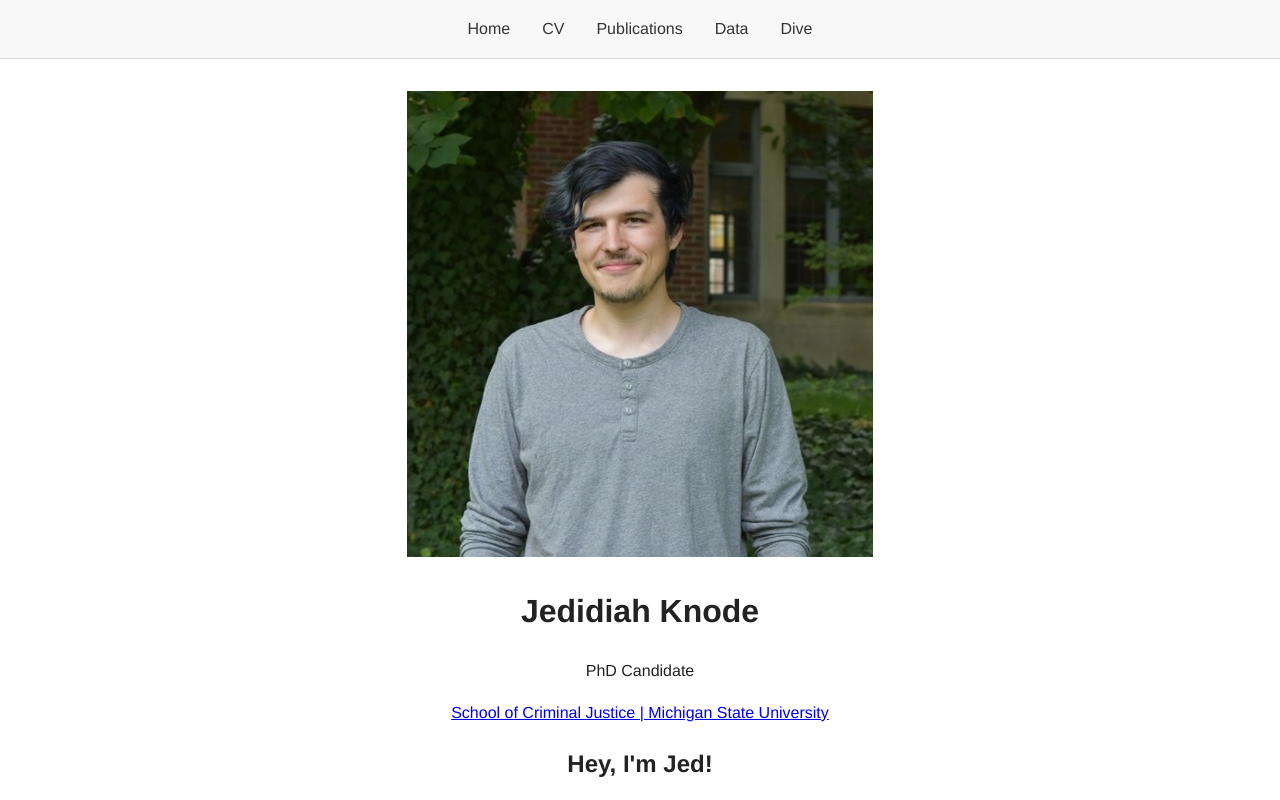
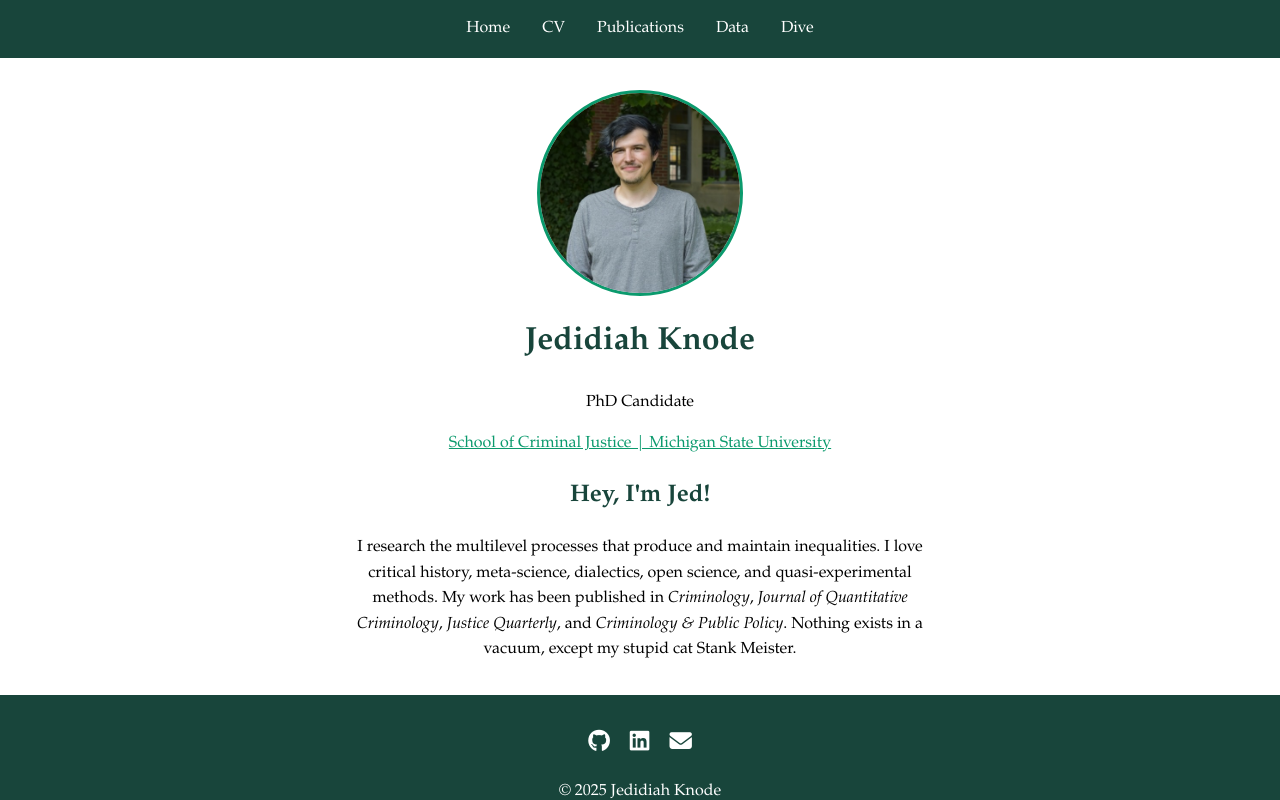
Before and after one commit to jedidiahknode/jedidiahknode.github.io, a plain HTML site: page index.html in a window 1280 px wide. Shown: the top 800 px of the page. Drawn offline with Linux system fonts and the light colour scheme.

Commit message:
Update style.css

```diff
--- a/style.css
+++ b/style.css
@@ -1,13 +1,23 @@
+:root {
+  --msu-spartan-green: #18453B;
+  --msu-kelly-green: #008208;
+  --msu-lime-green: #7BBD00;
+  --msu-excellence-green: #0B9A6D;
+  --white: #FFFFFF;
+  --black: #000000;
+}
+
 body {
-  font-family: "Helvetica Neue", Arial, sans-serif;
+  font-family: "Garamond", serif;
   margin: 0;
   line-height: 1.6;
-  background: #fff;
-  color: #222;
+  background: var(--white);
+  color: var(--black);
 }
+
+/* Header & Nav */
 header {
-  background: #f8f8f8;
-  border-bottom: 1px solid #ddd;
+  background: var(--msu-spartan-green);
   padding: 1rem;
 }
 nav {
@@ -17,12 +27,15 @@ nav {
 }
 nav a {
   text-decoration: none;
-  color: #333;
+  color: var(--white);
   font-weight: 500;
+  transition: color 0.2s ease;
 }
 nav a:hover {
-  color: #007acc;
+  color: var(--msu-lime-green);
 }
+
+/* Main Content */
 main {
   max-width: 800px;
   margin: 2rem auto;
@@ -30,19 +43,48 @@ main {
 }
 h1, h2 {
   font-weight: 600;
+  color: var(--msu-spartan-green);
 }
+a {
+  color: var(--msu-excellence-green); /* Hyperlinks */
+  text-decoration: underline;
+}
+a:hover {
+  color: var(--msu-kelly-green);
+}
+
+/* Footer */
 footer {
   text-align: center;
   padding: 2rem;
-  border-top: 1px solid #ddd;
   margin-top: 2rem;
+  background: var(--msu-spartan-green);
+  color: var(--white);
 }
+footer a {
+  color: var(--white);
+}
+footer a:hover {
+  color: var(--msu-lime-green);
+}
+
+/* Social Icons */
 .social-icons a {
   margin: 0 0.5rem;
   font-size: 1.4rem;
-  color: #333;
+  color: var(--white);
   text-decoration: none;
+  transition: color 0.2s ease;
 }
 .social-icons a:hover {
-  color: #007acc;
+  color: var(--msu-lime-green);
 }
+
+/* Profile Pic */
+.profile-pic {
+  display: block;
+  max-width: 200px;
+  border-radius: 50%;
+  margin: 1rem auto;
+  border: 3px solid var(--msu-excellence-green);
+}
```
